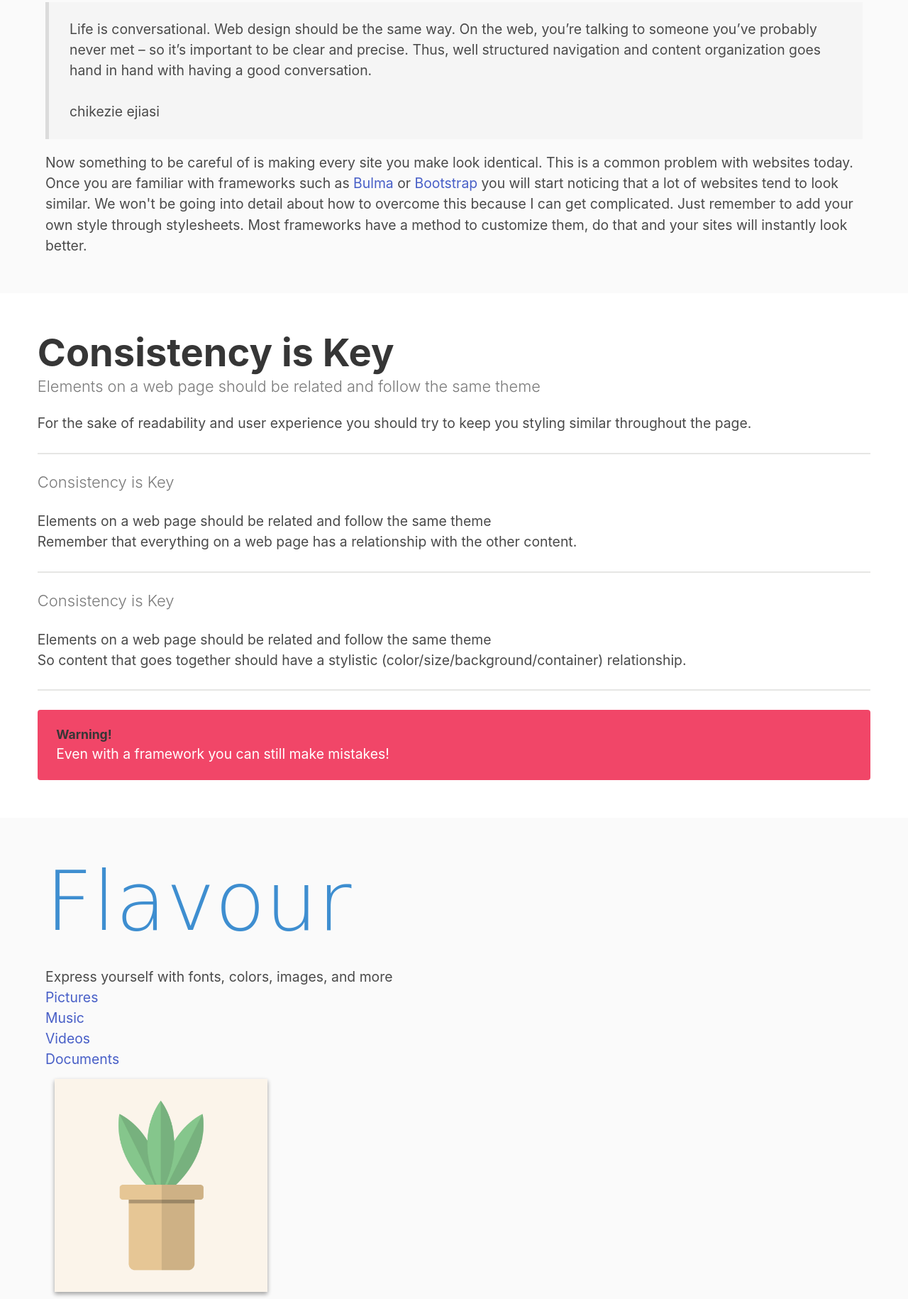
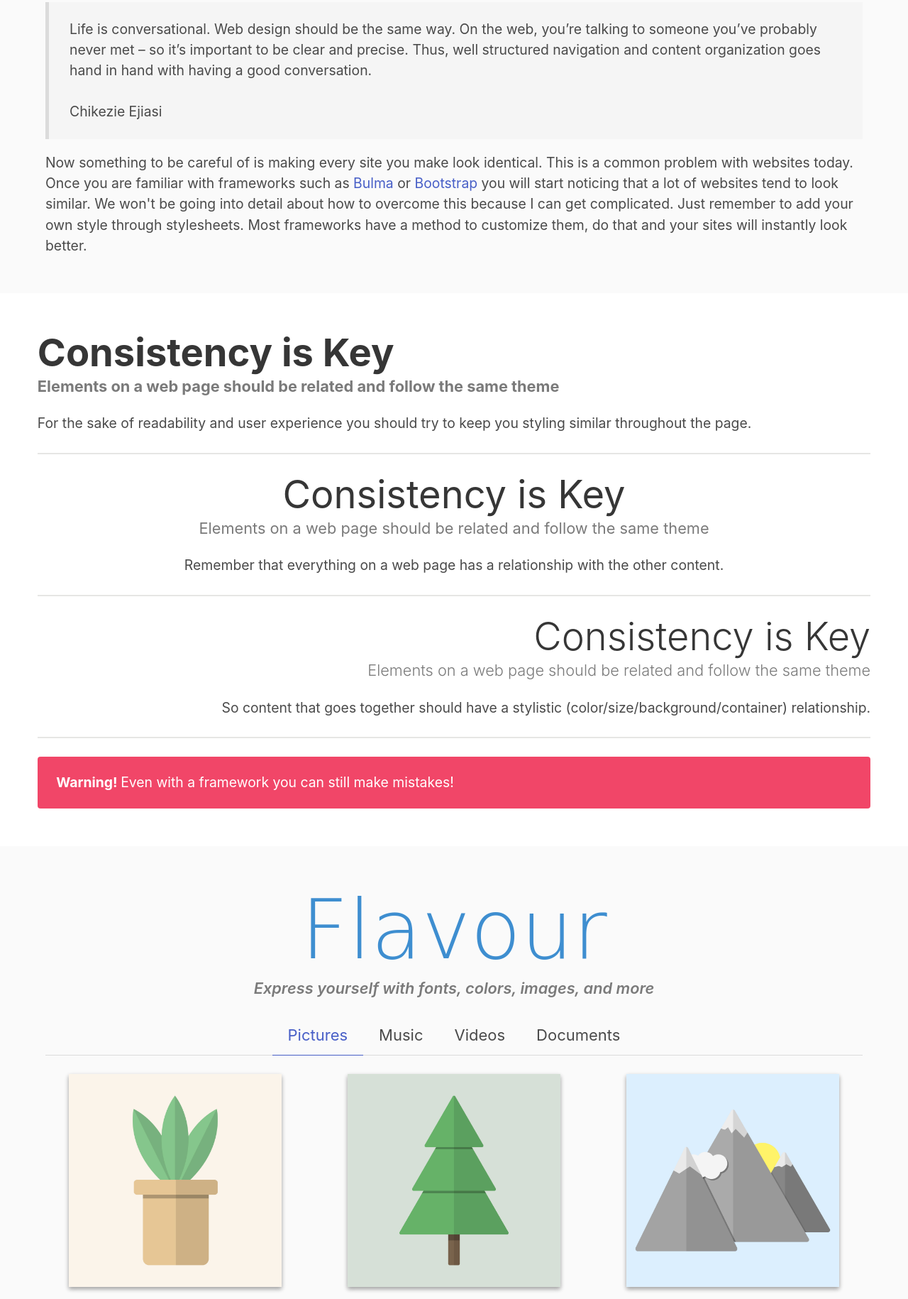
Before and after one commit to jdmar3-comp426/a02-ellieevs, a website: page index.html in a window 1280 px wide. Shown: the part 1102-2932 px from the top of the page at 71% size. Drawn offline with nearby package versions, Linux system fonts and the light colour scheme; a web font is replaced by a local one.

Commit message:
added more styling

```diff
--- a/index.html
+++ b/index.html
@@ -41,7 +41,7 @@
                 hand with having a good conversation.
                 <br>
                 <br>
-                <span class="">chikezie ejiasi</span>
+                <span class="">Chikezie Ejiasi</span>
             </blockquote>
             <p>
 	    	Now something to be careful of is making every site you make look identical.
@@ -58,48 +58,48 @@
     <div class="">
         <div class="content">
             <h1 class="title has-text-weight-bold">Consistency is Key</h1>
-            <h5 class="subtitle has-text-grey has-text-weight-light">Elements on a web page should be related and follow the same theme</h5>
+            <h5 class="subtitle has-text-grey has-text-weight-bold">Elements on a web page should be related and follow the same theme</h5>
             <p>
 	    	For the sake of readability and user experience you should try to keep you styling similar throughout the page.
 	    </p>
         </div>
         <hr>
-        <div class="">
-            <h1 class="subtitle has-text-grey has-text-weight-light">Consistency is Key</h1>
-            <h5 class="">Elements on a web page should be related and follow the same theme</h5>
-            <p>
+        <div class="content has-text-centered">
+            <h1 class="title has-text-weight-normal">Consistency is Key</h1>
+            <h5 class="subtitle has-text-grey has-text-weight-normal">Elements on a web page should be related and follow the same theme</h5>
+            <p class = "">
 	    	Remember that everything on a web page has a relationship with the other content.
 	    </p>
         </div>
         <hr>
-        <div class="">
-            <h1 class="subtitle has-text-grey has-text-weight-light">Consistency is Key</h1>
-            <h5 class="">Elements on a web page should be related and follow the same theme</h5>
+        <div class="content has-text-right">
+            <h1 class="title has-text-weight-light">Consistency is Key</h1>
+            <h5 class="subtitle has-text-grey has-text-weight-light">Elements on a web page should be related and follow the same theme</h5>
             <p>
 	    	So content that goes together should have a stylistic (color/size/background/container) relationship.
 	    </p>
         </div>
         <hr>
         <div class="notification is-danger">
-            <p><span class="label">Warning! </span>Even with a framework you can still make mistakes!</p>
+            <p><span class="has-text-weight-bold">Warning! </span>Even with a framework you can still make mistakes!</p>
         </div>
     </div>
 </section>
 <section class="section">
     <div class="container">
-        <div class="">
+        <div class="content has-text-centered">
             <h1 class="title has-text-info is-family-secondary">Flavour</h1>
-            <h5 class="">Express yourself with fonts, colors, images, and more</h5>
+            <h5 class="subtitle has-text-grey is-italic">Express yourself with fonts, colors, images, and more</h5>
         </div>
-        <div class="">
+        <div class="tabs is-medium is-centered">
             <ul>
-                <li class=""><a>Pictures</a></li>
+                <li class="is-active"><a>Pictures</a></li>
                 <li><a>Music</a></li>
                 <li><a>Videos</a></li>
                 <li><a>Documents</a></li>
             </ul>
         </div>
-        <div class="">
+        <div class="columns is-multiline justify-center">
             <div class="column">
                 <img src="images/all-01.jpg" alt="Pictures">
             </div>
@@ -120,8 +120,8 @@
         <div class="content">
             <div class="">
                 <div class="column">
-                    <h1 class="">Hierarchy</h1>
-                    <h5 class="">Order of importance of each element</h5>
+                    <h1 class="title">Hierarchy</h1>
+                    <h5 class="subtitle has-text-grey has-text-weight-bold">Order of importance of each element</h5>
                     <p>
 		    	When it comes to design and specifically typography (which is a massive part of web design), you want your content to be readable.
 			This means that when someone looks at it, they intuitively know which text to read first, second, and third.
@@ -133,9 +133,9 @@
                         Size is not the only way to define hierarchy – it can also be achieved with colour, spacing and weight.
 		    </p>
                 </div>
-                <div class="">
-                    <h1 class="">Measure</h1>
-                    <h5 class="">The width of a line of text</h5>
+                <div class="column">
+                    <h1 class="title">Measure</h1>
+                    <h5 class="subtitle has-text-grey has-text-weight-bold">The width of a line of text</h5>
                     <p>
 		    	The term 'measure' describes the width of a text block.
 		    	If you're seeking to achieve the optimum reading experience it's clearly an important consideration.
@@ -155,7 +155,7 @@
     <div class="container">
         <div class="">
             <div class="column">
-                <h1 class="">Login</h1>
+                <h1 class="title">Login</h1>
                 <form>
                     <div class="field">
                         <label class="label">Username</label>
@@ -185,7 +185,7 @@
                 </form>
             </div>
             <div class="">
-                <h1 class="">Signup</h1>
+                <h1 class="title">Signup</h1>
                 <form>
                     <div class="">
                         <label class="">Username</label>
```
